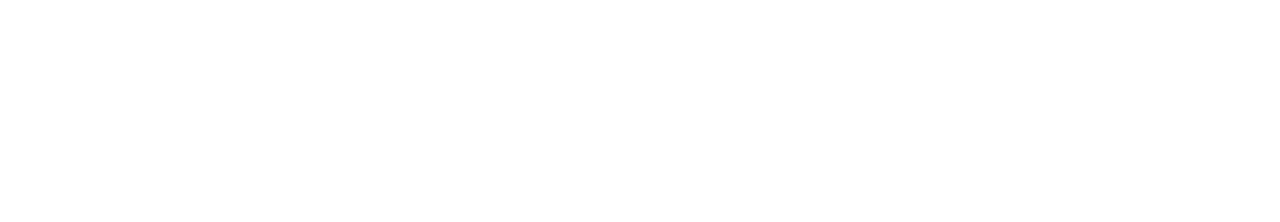
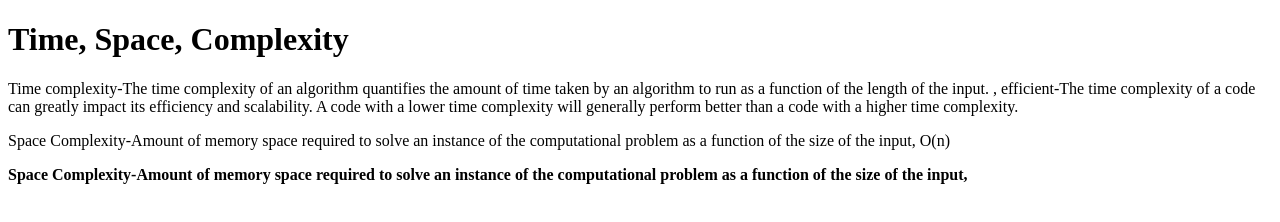
Before and after one commit to acciojob/time-and-space-complexity-uvaiskhan77, a website: page main.html in a window 1280 px wide. Drawn offline with Linux system fonts and the light colour scheme.

Commit message:
created a submission

```diff
--- a/main.html
+++ b/main.html
@@ -8,7 +8,11 @@
 
 <body>
 	<!-- the entire body must be written by student -->
-    <script type="text/javascript" src="./script.js">
+	<h1>Time, Space, Complexity</h1>
+	<p>Time complexity-The time complexity of an algorithm quantifies the amount of time taken by an algorithm to run as a function of the length of the input. , efficient-The time complexity of a code can greatly impact its efficiency and scalability. A code with a lower time complexity will generally perform better than a code with a higher time complexity.</p>
+	<p>Space Complexity-Amount of memory space required to solve an instance of the computational problem as a function of the size of the input, O(n)</p>
+    <p><b>Space Complexity-Amount of memory space required to solve an instance of the computational problem as a function of the size of the input,</b></p>
+	<script type="text/javascript" src="./script.js">
 </script>
 
 </body>
```
